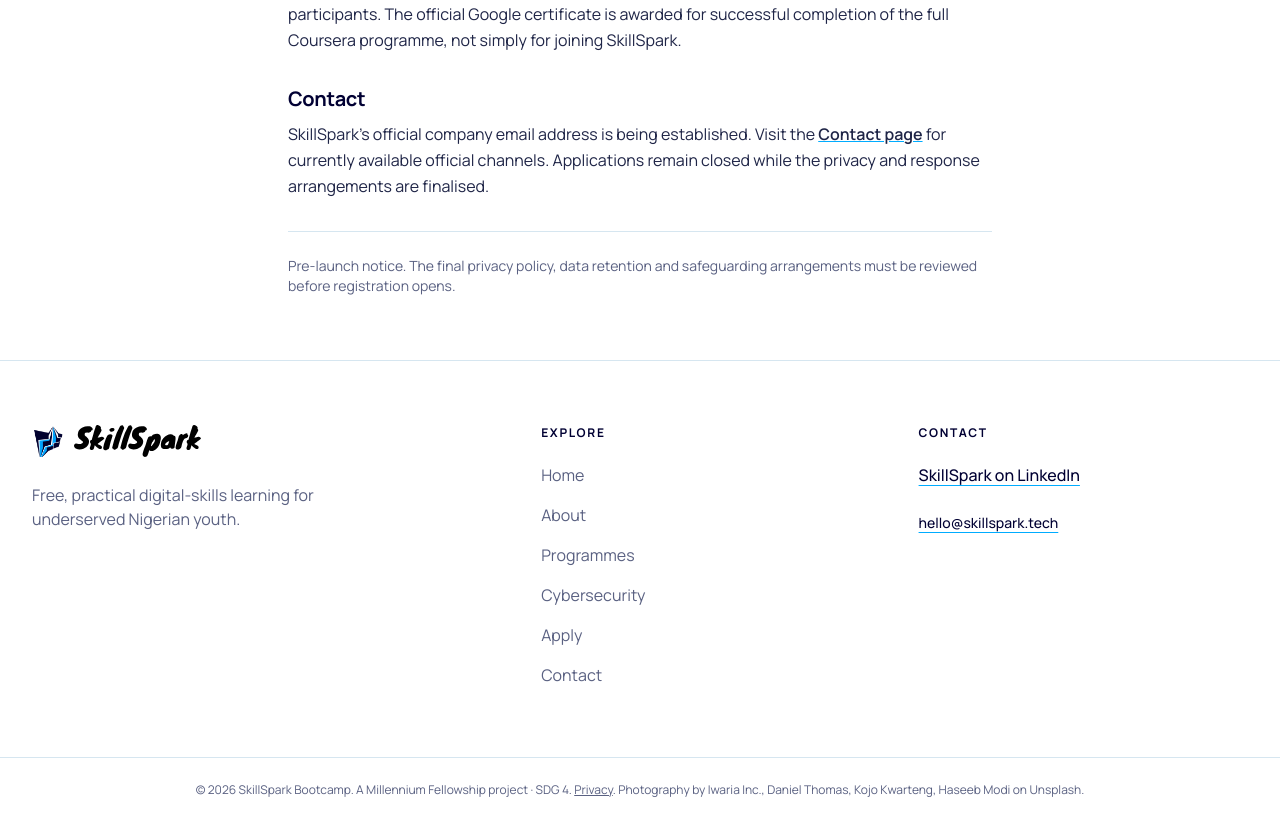
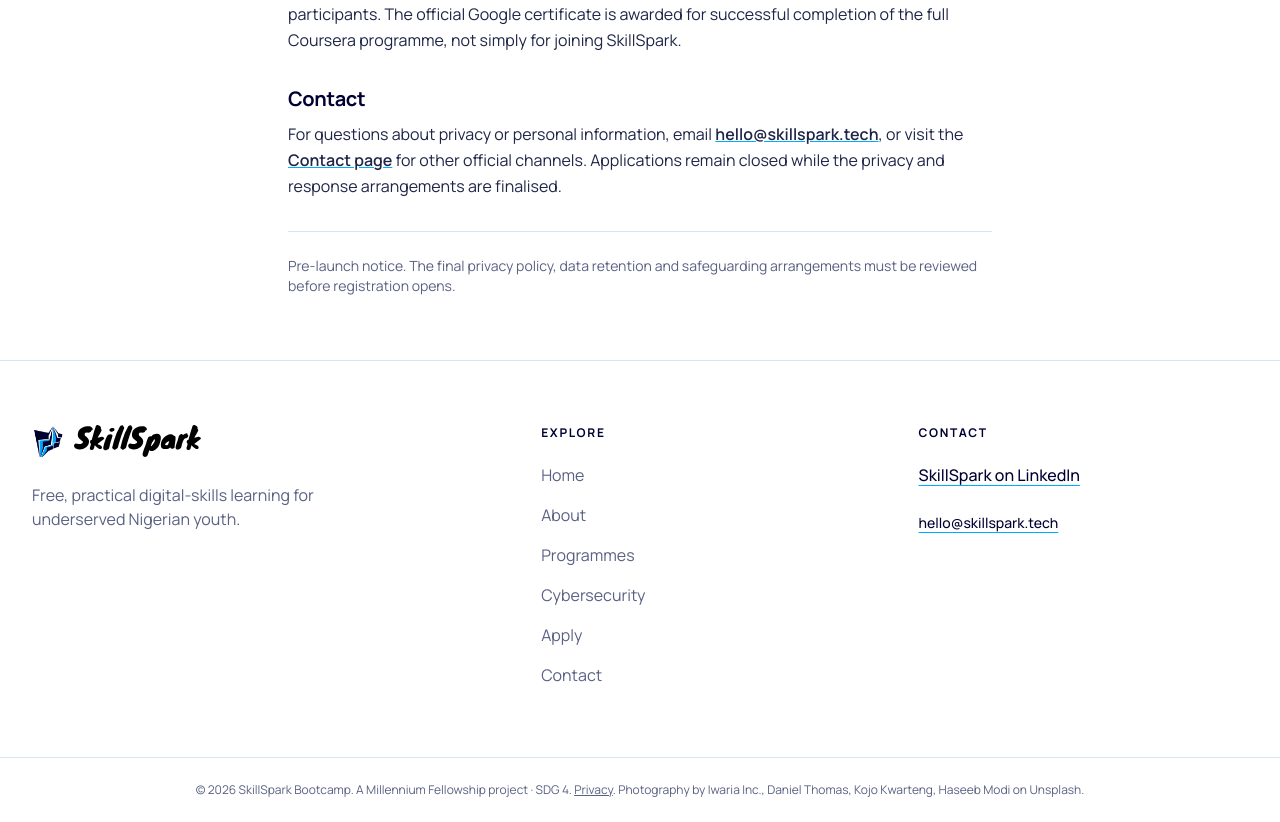
Before and after one commit to msugh1/skillspart-bootcamp, a React (Vite) app: page /privacy in a window 1280 px wide. Shown: the part 1040-1862 px from the top of the page. Built offline with nearby package versions, Linux system fonts and the light colour scheme; no server answers; the HTML template or start-up script is replaced by a standard one.

Commit message:
feat: publish SkillSpark company email

```diff
--- a/src/pages/PrivacyPage.tsx
+++ b/src/pages/PrivacyPage.tsx
@@ -1,5 +1,6 @@
 import { Link } from "react-router";
 import PageHero from "../components/ui/PageHero";
+import { SITE_CONFIG } from "../config/site";
 
 export default function PrivacyPage() {
   return (
@@ -12,7 +13,7 @@
         <section><h2 className="text-xl font-bold">Google Forms</h2><p className="mt-2">Responses are processed using Google's services and accessed by authorised SkillSpark reviewers. The final application form will explain the data collected, its purpose, who has access, retention periods and how applicants can request corrections or deletion.</p></section>
         <section><h2 className="text-xl font-bold">Age eligibility</h2><p className="mt-2">SkillSpark plans to accept learners aged 16 or older. Because 16–17-year-old applicants are still minors, applicable data-protection obligations and appropriate safeguards will be reviewed before personal information is collected.</p></section>
         <section><h2 className="text-xl font-bold">Learning access and certification</h2><p className="mt-2">SkillSpark plans to offer eligible learners access to the Google Cybersecurity Professional Certificate courses on Coursera. Eligibility and access details will be shared with accepted participants. The official Google certificate is awarded for successful completion of the full Coursera programme, not simply for joining SkillSpark.</p></section>
-        <section><h2 className="text-xl font-bold">Contact</h2><p className="mt-2">SkillSpark's official company email address is being established. Visit the <Link to="/contact" className="font-semibold underline decoration-spark">Contact page</Link> for currently available official channels. Applications remain closed while the privacy and response arrangements are finalised.</p></section>
+        <section><h2 className="text-xl font-bold">Contact</h2><p className="mt-2">For questions about privacy or personal information, email <a href={`mailto:${SITE_CONFIG.contactEmail}`} className="font-semibold underline decoration-spark">{SITE_CONFIG.contactEmail}</a>, or visit the <Link to="/contact" className="font-semibold underline decoration-spark">Contact page</Link> for other official channels. Applications remain closed while the privacy and response arrangements are finalised.</p></section>
         <p className="border-t border-line pt-6 text-sm text-muted">Pre-launch notice. The final privacy policy, data retention and safeguarding arrangements must be reviewed before registration opens.</p>
       </section>
     </>
```
